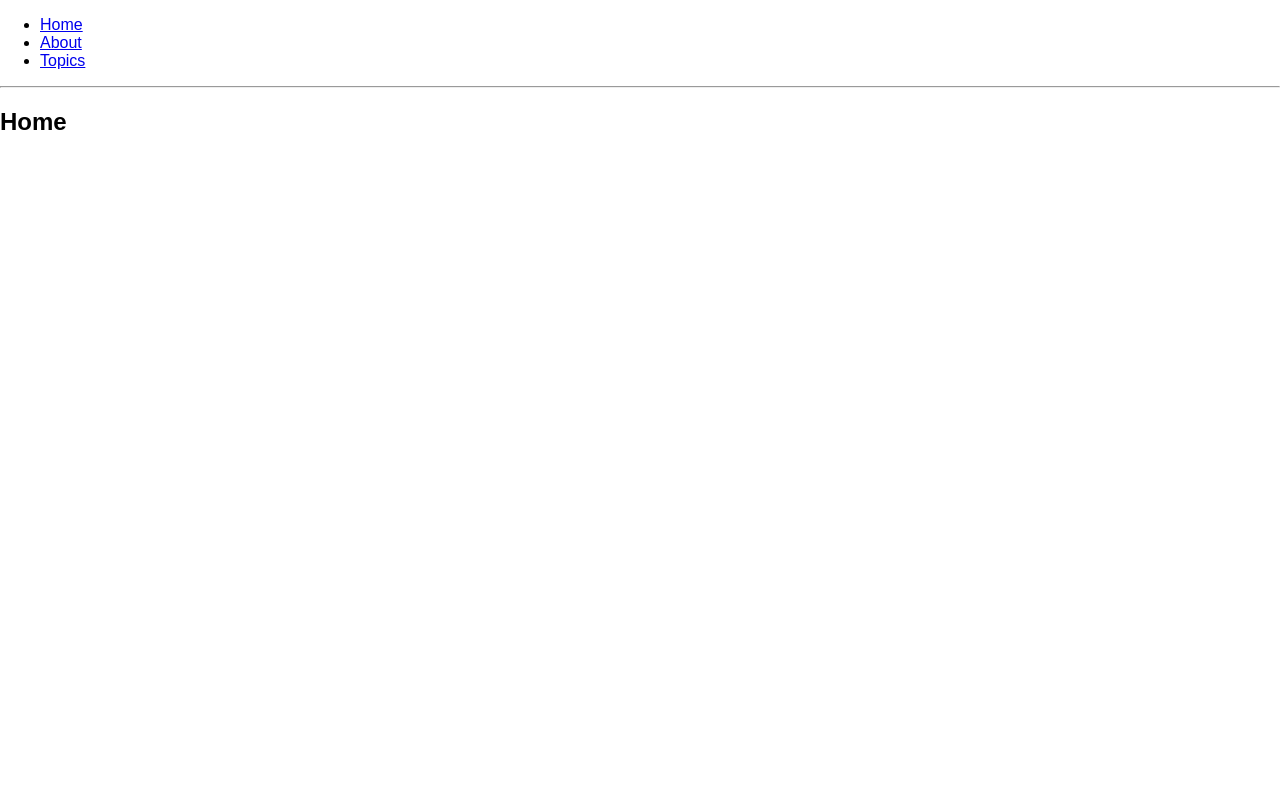
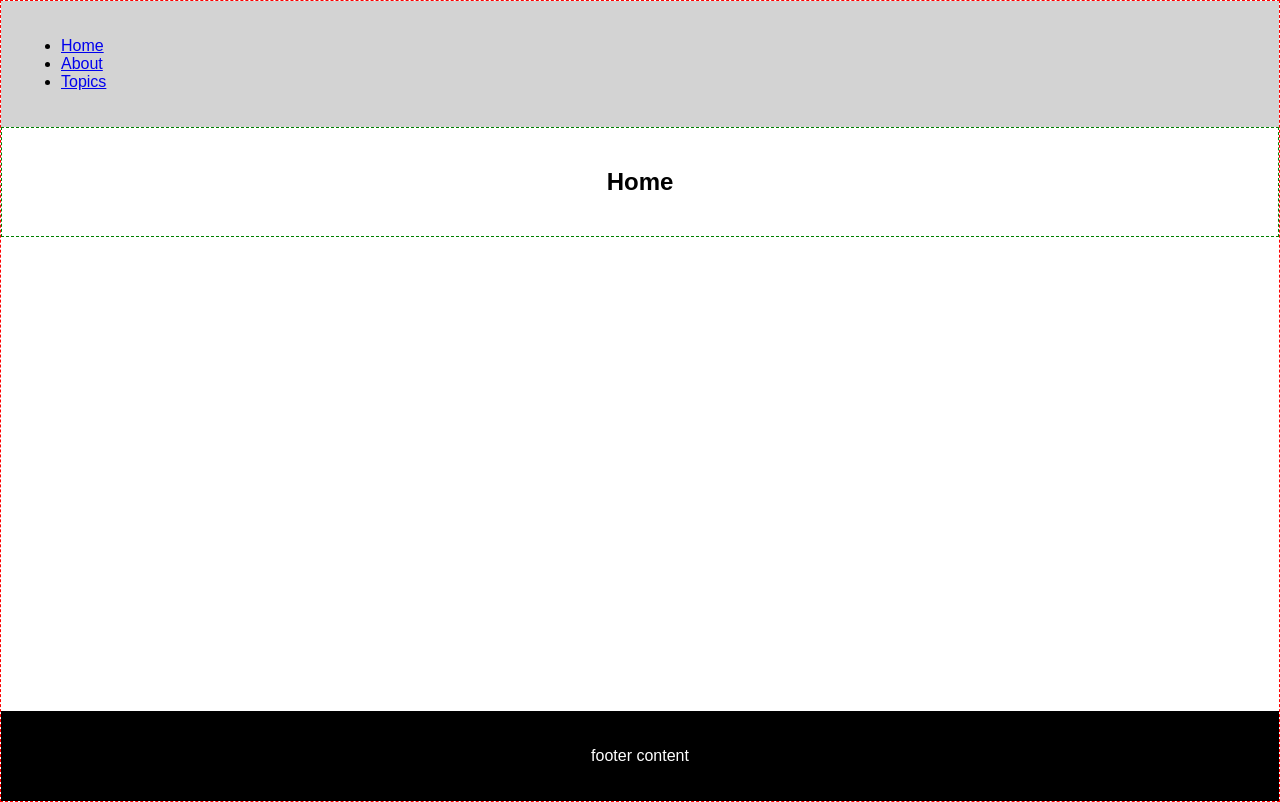
Before and after one commit to kimispencer/portfolio, a React (Create React App) app: page / in a window 1280 px wide. Built offline with nearby package versions, Linux system fonts and the light colour scheme.

Commit message:
basic layout setup

```diff
--- a/src/App.css
+++ b/src/App.css
@@ -1,4 +1,24 @@
-.app {
-  border: 1px dashed blue; }
-  .app .title {
-    text-align: center; }
+.App {
+  border: 1px dashed red;
+  min-height: 100vh;
+  position: relative;
+  margin: 0;
+  padding: 0; }
+
+.App .main-content {
+  border: 1px dashed green;
+  padding: 20px; }
+
+.NavBar {
+  background-color: lightgrey;
+  padding: 20px; }
+
+.Footer {
+  background-color: black;
+  color: white;
+  padding: 20px;
+  position: absolute;
+  right: 0;
+  bottom: 0;
+  left: 0;
+  text-align: center; }
--- a/src/App.js
+++ b/src/App.js
@@ -1,4 +1,4 @@
-import React from 'react';
+import React, { Component } from 'react';
 import {
   BrowserRouter as Router,
   Route,
@@ -9,24 +9,44 @@ import Home from './pages/Home/Home';
 import About from './pages/About/About';
 import Topics from './pages/Topics/Topics';
 
-const BasicExample = () => (
-  <Router>
-    <div>
+import './App.css';
+
+const NavBar = () => (
+	<div className="NavBar">
 	  <ul>
 		<li><Link to="/">Home</Link></li>
 		<li><Link to="/about">About</Link></li>
 		<li><Link to="/topics">Topics</Link></li>
 	  </ul>
+	</div>
+)
 
-      <hr/>
+const Footer = () => (
+	<div className="Footer">
+		<p>footer content</p>
+	</div>
+)
 
+class App extends Component {
+	render() {
+		return(
+			<div className="App">
+			  <Router>
+				<div>
+					<NavBar />
+					<div className="main-content">
 						<Route exact path="/" component={Home}/>
 						<Route path="/about" component={About}/>
 						<Route path="/topics" component={Topics}/>
 					</div>
+					<Footer />
+				</div>
 			  </Router>
-)
-export default BasicExample;
+			</div>
+		);
+	}
+}
+export default App;
 
 // import React, { Component } from 'react';
 // import './App.css';
--- a/src/App.scss
+++ b/src/App.scss
@@ -1,6 +1,25 @@
-.app {
-  border: 1px dashed blue;
-  .title {
-    text-align: center;
-  }
+.App {
+	border: 1px dashed red;
+	min-height: 100vh;
+	position: relative;
+	margin: 0;
+	padding: 0;
+	.main-content {
+		border: 1px dashed green;
+		padding: 20px;
+	}
 }
+.NavBar {
+	background-color: lightgrey;
+	padding: 20px;
+}
+.Footer {
+	background-color: black;
+	color: white;
+	padding: 20px;
+	position: absolute;
+	right: 0;
+	bottom: 0;
+	left: 0;
+	text-align: center;
+}
--- a/src/index.css
+++ b/src/index.css
@@ -1,5 +1,4 @@
 body {
   margin: 0;
   padding: 0;
-  font-family: sans-serif;
-}
+  font-family: sans-serif; }
--- a/src/index.js
+++ b/src/index.js
@@ -2,6 +2,7 @@ import React from 'react';
 import ReactDOM from 'react-dom';
 import App from './App';
 import './index.css';
+import './styles/typography.css';
 
 ReactDOM.render(
 	<App />,
--- a/src/pages/About/About.js
+++ b/src/pages/About/About.js
@@ -2,7 +2,7 @@ import React from 'react';
 
 const About = () => (
   <div>
-    <h2>About</h2>
+    <h2 className="title center">About</h2>
   </div>
 )
 export default About;
--- a/src/pages/Home/Home.js
+++ b/src/pages/Home/Home.js
@@ -2,7 +2,7 @@ import React from 'react';
 
 const Home = () => (
   <div>
-    <h2>Home</h2>
+    <h2 className="title center">Home</h2>
   </div>
 )
 export default Home;
--- a/src/pages/Topics/Topics.js
+++ b/src/pages/Topics/Topics.js
@@ -10,7 +10,13 @@ const Topic = ({ match }) => (
 
 const Topics = ({ match }) => (
   <div>
-    <h2>Topics</h2>
+
+    <h2 className="title center">Topics</h2>
+      <Route exact path={match.url} render={() => (
+      <h3>Please select a topic.</h3>
+    )}/>
+    <Route path={`${match.url}/:topicId`} component={Topic}/>
+
     <ul>
       <li>
         <Link to={`${match.url}/rendering`}>
@@ -28,11 +34,6 @@ const Topics = ({ match }) => (
         </Link>
       </li>
     </ul>
-
-    <Route path={`${match.url}/:topicId`} component={Topic}/>
-    <Route exact path={match.url} render={() => (
-      <h3>Please select a topic.</h3>
-    )}/>
   </div>
 )
 export default Topics;
--- /dev/null
+++ b/src/styles/typography.css
@@ -0,0 +1,2 @@
+.title.center {
+  text-align: center; }
--- /dev/null
+++ b/src/styles/typography.scss
@@ -0,0 +1,5 @@
+.title {
+	&.center {
+		text-align: center;
+	}
+}
```
Lines whose indentation alone changed are shown as unchanged.
